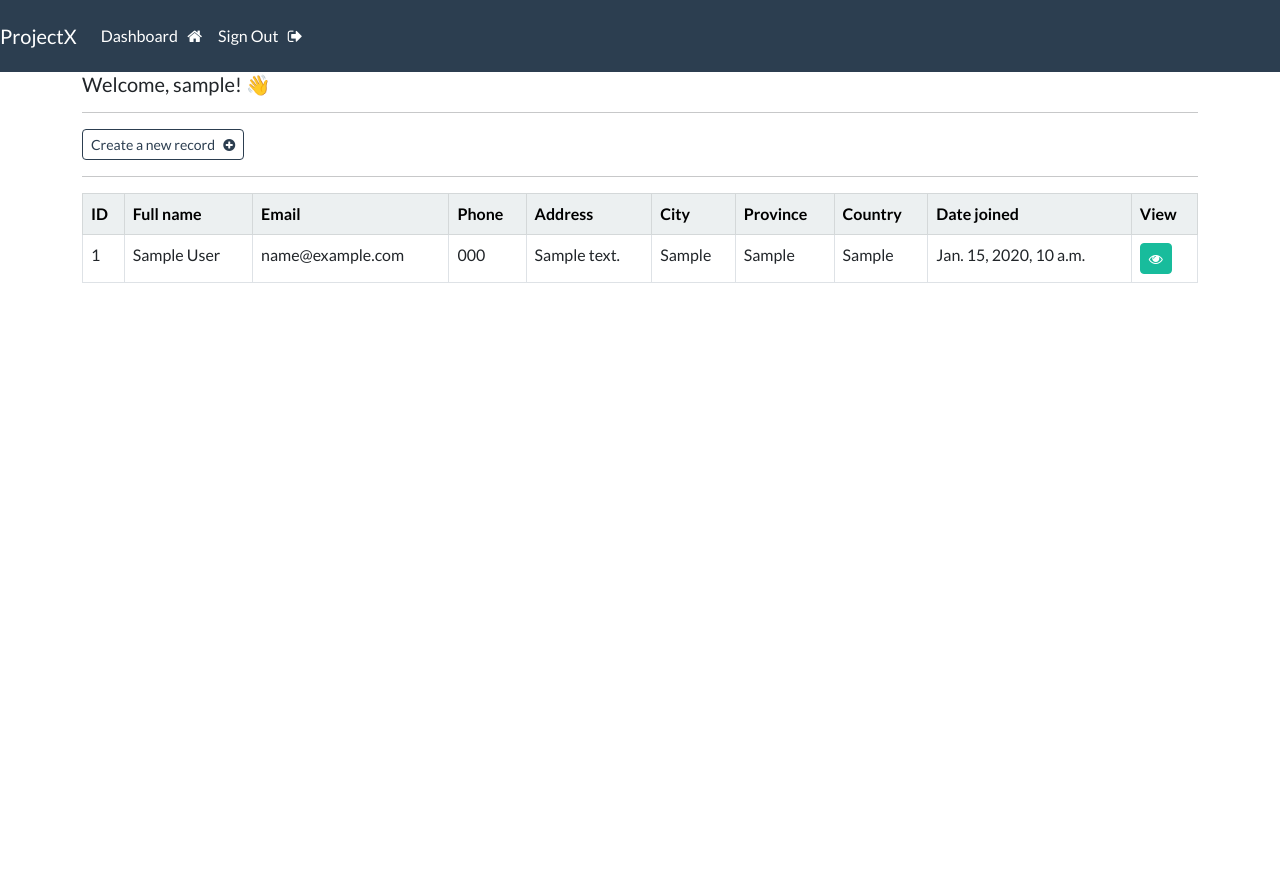
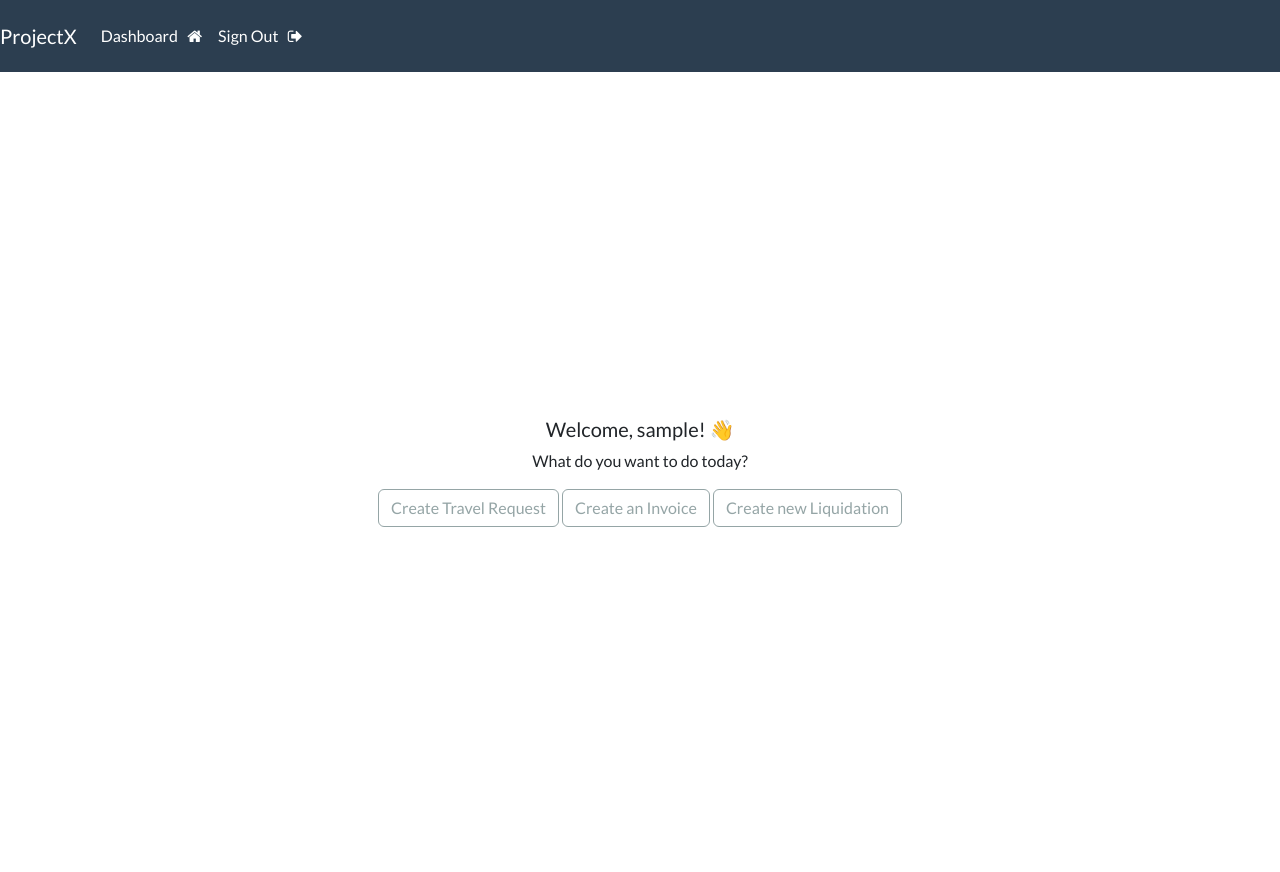
Before and after one commit to cujardmt/django-crud, a Django app: page /dashboard in a window 1280 px wide. Before the commit the page ends 283 px from the top, so only its background shows below. Run offline with Django 5.2, Linux system fonts and the light colour scheme; a user stored in the database is signed in; tables that the repository leaves empty hold one stand-in row (values such as "Sample post").

Commit message:
added few buttons

```diff
--- a/crm/templates/base.html
+++ b/crm/templates/base.html
@@ -15,7 +15,7 @@
     <!-- include nav bar here -->
     {% include 'navbar.html' %}
 
-    <div class="container">
+    <div class="min-vh-100 container">
         {% for message in messages %}
             {% if message.level == DEFAULT_MESSAGE_LEVELS.SUCCESS %}
                 <p id="message-timer" class="alert alert-success float-center text-center message-text">
--- a/crm/trs/urls.py
+++ b/crm/trs/urls.py
@@ -4,7 +4,7 @@ from . import views
 
 urlpatterns = [
     # home page will display a dashboard
-    path('', views.home, name="home"),
+    path('', views.home, name="trs-dash"),
 
     # CRUD
     path('create-travel-request', views.createTravelRequest, name="create-travel-request"),
--- a/crm/webapp/templates/dashboard.html
+++ b/crm/webapp/templates/dashboard.html
@@ -2,8 +2,17 @@
 
 {% block content %}
 
-    <h5> Welcome, {{user}}! 👋 </h5>
+    <div class="min-vh-100 d-flex flex-column justify-content-center align-items-center">
+        <h5> Welcome, {{user}}! 👋 </h5>
+        <p> What do you want to do today? </p>
+        <div>
+            <a class="btn btn-outline-secondary" href="{% url 'trs-dash' %}">Create Travel Request</a>
+            <a class="btn btn-outline-secondary" href="{% url 'trs-dash' %}">Create an Invoice</a>
+            <a class="btn btn-outline-secondary" href="{% url 'trs-dash' %}">Create new Liquidation</a>
+        </div>
+    </div>
 
+{% comment %}
     <hr>
         <a class="btn btn-outline-primary btn-sm" href="{% url 'create-record' %}">
             Create a new record &nbsp; <i class="fa fa-plus-circle" aria-hidden="true"></i>
@@ -44,6 +53,7 @@
         {% endif %}
         </tbody>
     </table>
+{% endcomment %}
 
 
 {% endblock %}
```
